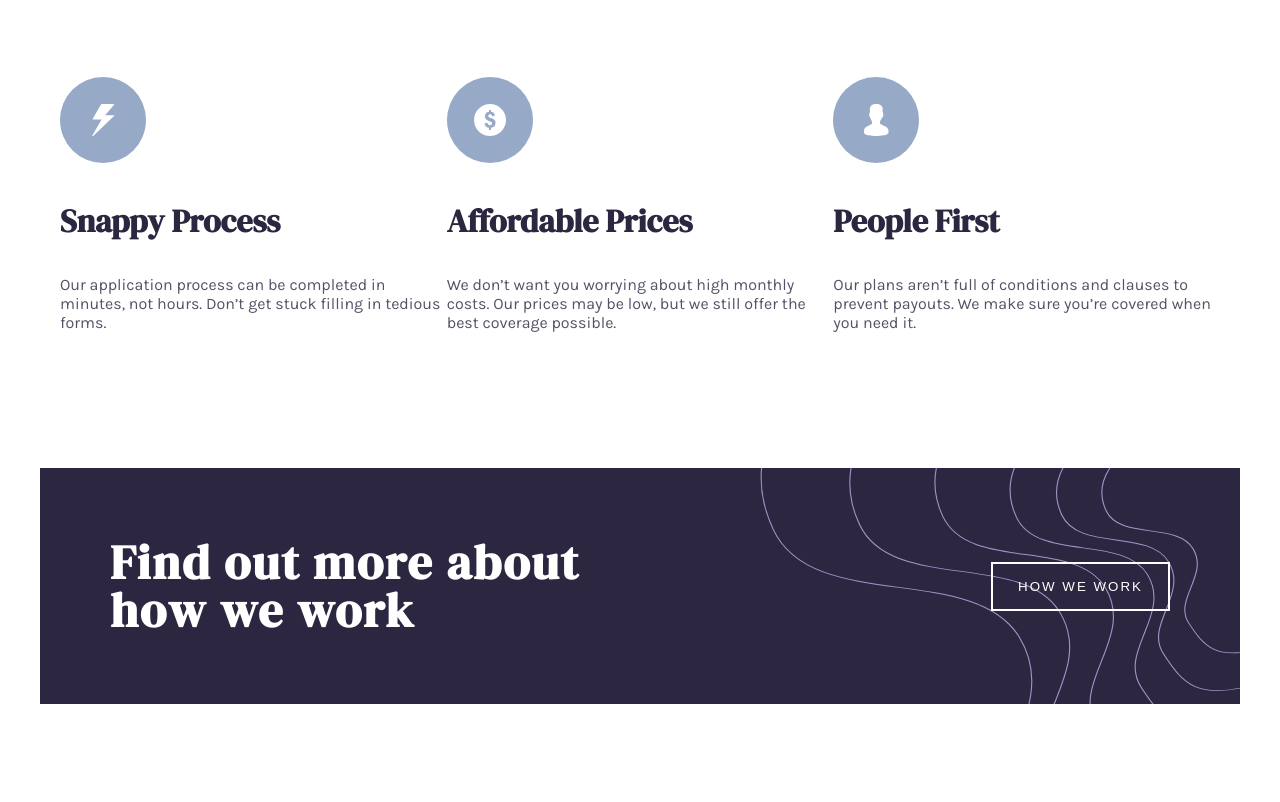
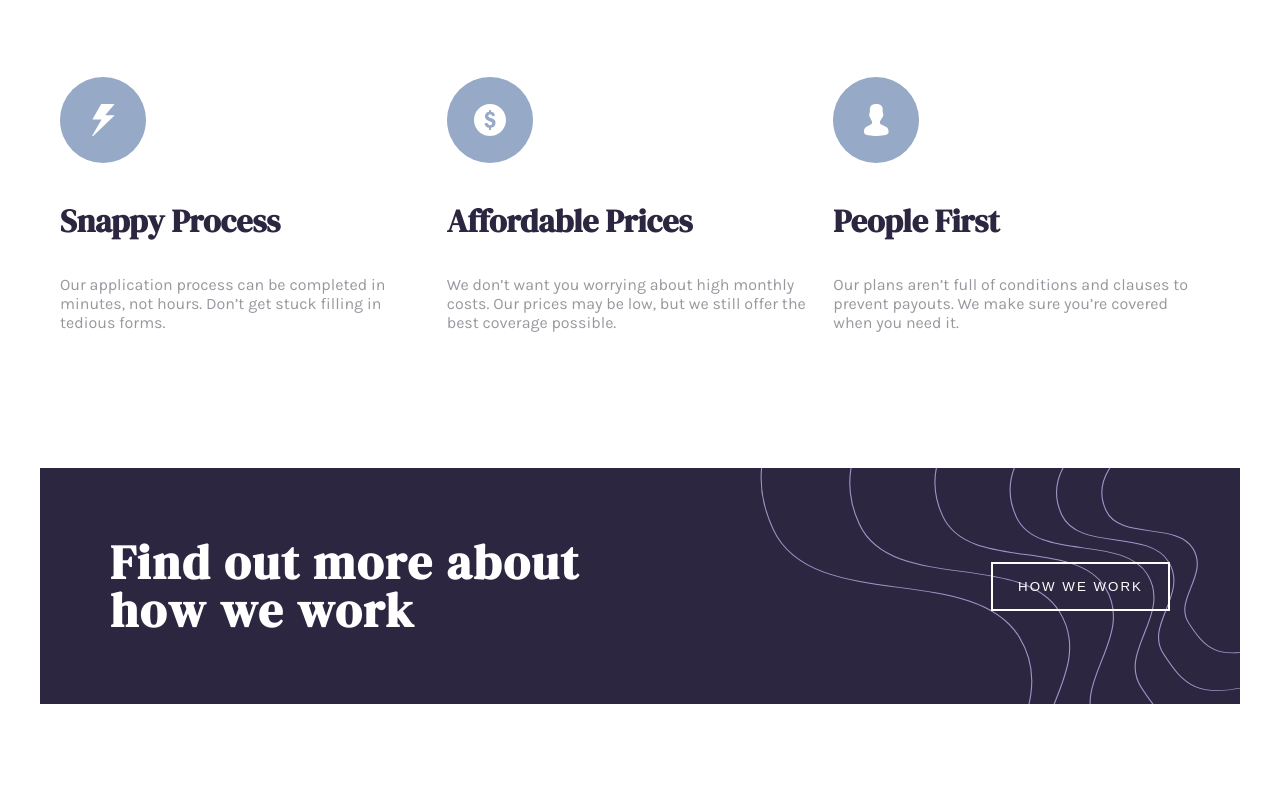
Before and after one commit to ClaveauAlex/Insure-landing-page, a plain HTML site: page index.html in a window 1280 px wide. Shown: the part 1142-1944 px from the top of the page. Drawn offline with Linux system fonts and the light colour scheme.

Commit message:
Modification in columns

```diff
--- a/style.css
+++ b/style.css
@@ -168,6 +168,11 @@ header::before{
 
 .title{
     margin-top: 80px;
+    margin-right: 20px;
+}
+
+.title p{
+    color: var(--dark-grayish-violet);
 }
 
 /* Footer styling*/
```
